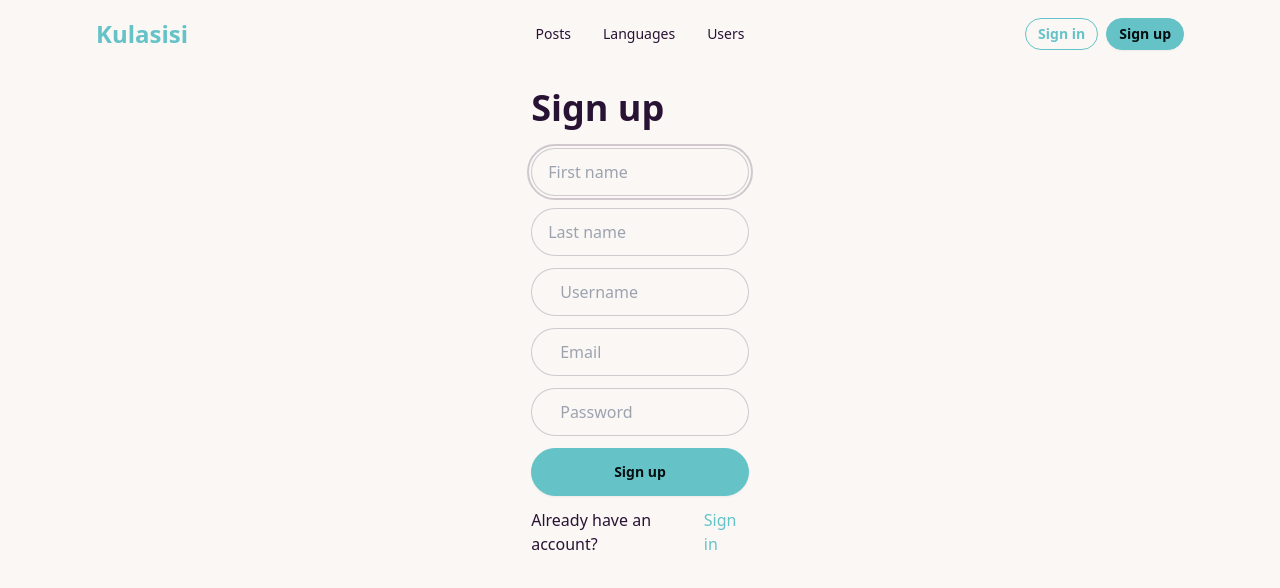
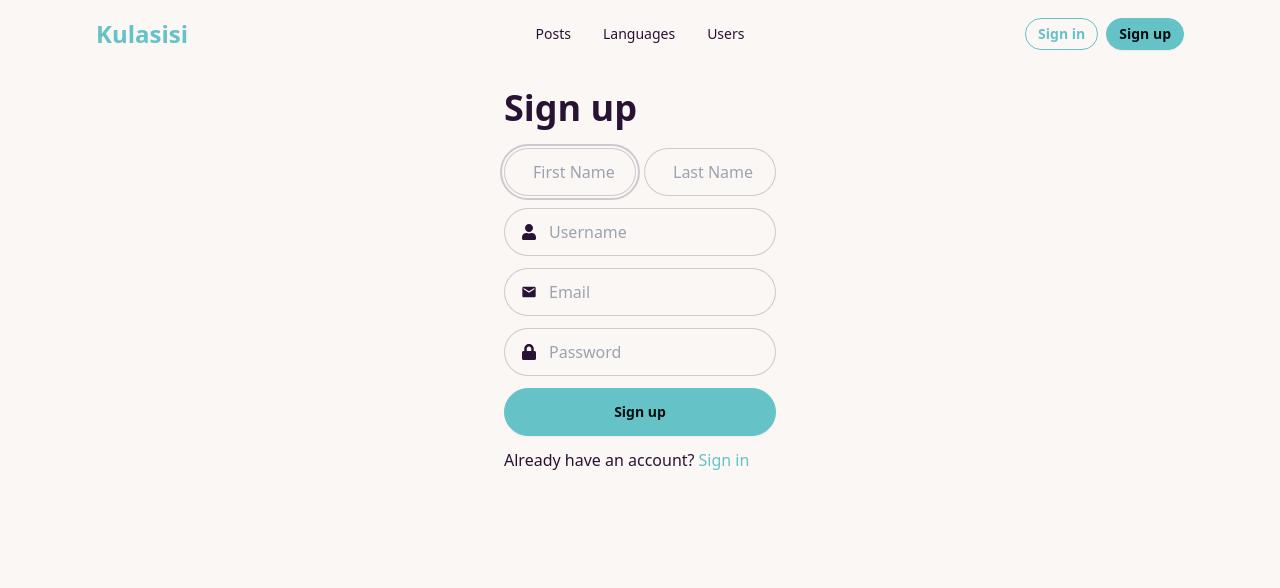
Before and after one commit to Miagao-Valley/kulasisi, a Next.js app in the folder frontend/: page /auth/register in a window 1280 px wide. Shown: the top 588 px of the page. Built offline with nearby package versions, Linux system fonts and the light colour scheme; no server answers.

Commit message:
Add error handling to auth forms

```diff
--- /dev/null
+++ b/frontend/app/auth/AuthInputField.tsx
@@ -0,0 +1,43 @@
+import React from 'react';
+
+interface Props {
+  name: string;
+  type: string;
+  placeholder: string;
+  icon?: React.ReactNode;
+  error?: string;
+  autoFocus?: boolean;
+}
+
+export default function AuthInputField({
+  name,
+  type,
+  placeholder,
+  icon,
+  error,
+  autoFocus,
+}: Props) {
+  return (
+    <div>
+      <label
+        className={`input input-bordered ${
+          error && 'input-error'
+        } flex items-center gap-3`}
+      >
+        <span>{icon}</span>
+        <input
+          className="grow w-full"
+          name={name}
+          type={type}
+          placeholder={placeholder}
+          autoFocus={autoFocus}
+        />
+      </label>
+      {error && (
+        <div role="alert" className="text-sm text-error">
+          {error[0]}
+        </div>
+      )}
+    </div>
+  );
+}
--- a/frontend/app/auth/login/LoginForm.tsx
+++ b/frontend/app/auth/login/LoginForm.tsx
@@ -1,11 +1,12 @@
 'use client';
 
 import React from 'react';
-import { useFormStatus } from 'react-dom';
+import { useFormState, useFormStatus } from 'react-dom';
 import Link from 'next/link';
 import { FaLock, FaUser } from 'react-icons/fa';
 import { useAuth } from '@/app/components/AuthProvider';
 import login from '@/lib/auth/login';
+import AuthInputField from '../AuthInputField';
 
 interface SubmitButtonProps {
   disabled?: boolean;
@@ -14,32 +15,41 @@ interface SubmitButtonProps {
 export default function LoginForm() {
   const auth = useAuth();
 
-  const handleSubmit = async (formData: FormData) => {
-    await login(formData);
+  const handleSubmit = async (prevState: any, formData: FormData) => {
+    const res = await login(formData);
     auth.updateAuth();
+    return res;
   };
 
+  const [formState, formAction] = useFormState(handleSubmit, null);
+
   return (
-    <form className="flex flex-col gap-3" action={handleSubmit} method="POST">
-      <label className="input input-bordered flex items-center gap-3">
-        <FaUser />
-        <input
-          className="grow"
+    <form className="flex flex-col gap-3" action={formAction}>
+      {formState?.error?.detail && (
+        <div role="alert" className="text-sm text-error">
+          {formState.error.detail}
+        </div>
+      )}
+      {formState?.error?.non_field_errors && (
+        <div role="alert" className="text-sm text-error">
+          {formState.error.non_field_errors[0]}
+        </div>
+      )}
+      <AuthInputField
         name="username"
         type="text"
         placeholder="Username"
+        icon={<FaUser />}
+        error={formState?.error?.username}
         autoFocus={true}
       />
-      </label>
-      <label className="input input-bordered flex items-center gap-3">
-        <FaLock />
-        <input
-          className="grow"
+      <AuthInputField
         name="password"
         type="password"
         placeholder="Password"
+        icon={<FaLock />}
+        error={formState?.error?.password}
       />
-      </label>
       <SubmitButton />
       <p className="flex gap-1">
         Don't have an account?
--- a/frontend/app/auth/register/RegisterForm.tsx
+++ b/frontend/app/auth/register/RegisterForm.tsx
@@ -1,12 +1,13 @@
 'use client';
 
 import React from 'react';
-import { useFormStatus } from 'react-dom';
+import { useFormState, useFormStatus } from 'react-dom';
 import Link from 'next/link';
-import { FaLock, FaAt } from 'react-icons/fa';
+import { FaLock, FaUser } from 'react-icons/fa';
 import { MdEmail } from 'react-icons/md';
 import { useAuth } from '@/app/components/AuthProvider';
 import register from '@/lib/auth/register';
+import AuthInputField from '../AuthInputField';
 
 interface SubmitButtonProps {
   disabled?: boolean;
@@ -15,48 +16,62 @@ interface SubmitButtonProps {
 export default function RegisterForm() {
   const auth = useAuth();
 
-  const handleSubmit = async (formData: FormData) => {
-    await register(formData);
+  const handleSubmit = async (prevState: any, formData: FormData) => {
+    const res = await register(formData);
     auth.updateAuth();
+    return res;
   };
 
+  const [formState, formAction] = useFormState(handleSubmit, null);
+
   return (
-    <form className="flex flex-col gap-3" action={handleSubmit} method="POST">
-      <input
-        className="input input-bordered"
+    <form className="flex flex-col gap-3" action={formAction}>
+      {formState?.error?.detail && (
+        <div role="alert" className="text-sm text-error">
+          {formState.error.detail}
+        </div>
+      )}
+      {formState?.error?.non_field_errors && (
+        <div role="alert" className="text-sm text-error">
+          {formState.error.non_field_errors[0]}
+        </div>
+      )}
+      <div className="flex flex-col sm:flex-row gap-2">
+        <AuthInputField
           name="first_name"
           type="text"
-        placeholder="First name"
+          placeholder="First Name"
+          error={formState?.error?.first_name}
           autoFocus={true}
         />
-      <input
-        className="input input-bordered"
+        <AuthInputField
           name="last_name"
           type="text"
-        placeholder="Last name"
+          placeholder="Last Name"
+          error={formState?.error?.last_name}
         />
-      <label className="input input-bordered flex items-center gap-3">
-        <FaAt />
-        <input
-          className="grow"
+      </div>
+      <AuthInputField
         name="username"
         type="text"
         placeholder="Username"
+        icon={<FaUser />}
+        error={formState?.error?.username}
       />
-      </label>
-      <label className="input input-bordered flex items-center gap-3">
-        <MdEmail />
-        <input className="grow" name="email" type="text" placeholder="Email" />
-      </label>
-      <label className="input input-bordered flex items-center gap-3">
-        <FaLock />
-        <input
-          className="grow"
+      <AuthInputField
+        name="email"
+        type="text"
+        placeholder="Email"
+        icon={<MdEmail />}
+        error={formState?.error?.email}
+      />
+      <AuthInputField
         name="password"
         type="password"
         placeholder="Password"
+        icon={<FaLock />}
+        error={formState?.error?.password}
       />
-      </label>
       <SubmitButton />
       <p className="flex gap-1">
         Already have an account?
--- a/frontend/app/auth/register/page.tsx
+++ b/frontend/app/auth/register/page.tsx
@@ -4,7 +4,7 @@ import RegisterForm from './RegisterForm';
 export default function RegisterPage() {
   return (
     <div className="flex justify-center">
-      <div className="xl:w-1/5 lg:w-1/4 md:w-1/3 sm:1/2">
+      <div className="xl:w-1/4 lg:w-1/3 md:w-1/2">
         <h1>Sign up</h1>
         <RegisterForm />
       </div>
--- a/frontend/lib/auth/register.ts
+++ b/frontend/lib/auth/register.ts
@@ -1,10 +1,12 @@
 'use server';
 
+import { revalidatePath } from 'next/cache';
 import { redirect } from 'next/navigation';
-import fetcher from '@/utils/fetcher';
+import fetcher, { FetchError } from '@/utils/fetcher';
 import setToken from '../tokens/setToken';
 
 export default async function register(data: FormData) {
+  try {
     await fetcher(`/register/`, {
       method: 'POST',
       body: data,
@@ -17,6 +19,12 @@ export default async function register(data: FormData) {
 
     setToken(access);
     setToken(refresh, 'refresh');
+  } catch (error) {
+    const fetchError = error as FetchError;
+    return { error: fetchError.resBody };
+  }
 
+  revalidatePath('/users/');
+  revalidatePath('/');
   redirect('/');
 }
```
Also changed, not shown: frontend/lib/auth/login.ts (+8 -1 lines). Lines whose indentation alone changed are shown as unchanged.
